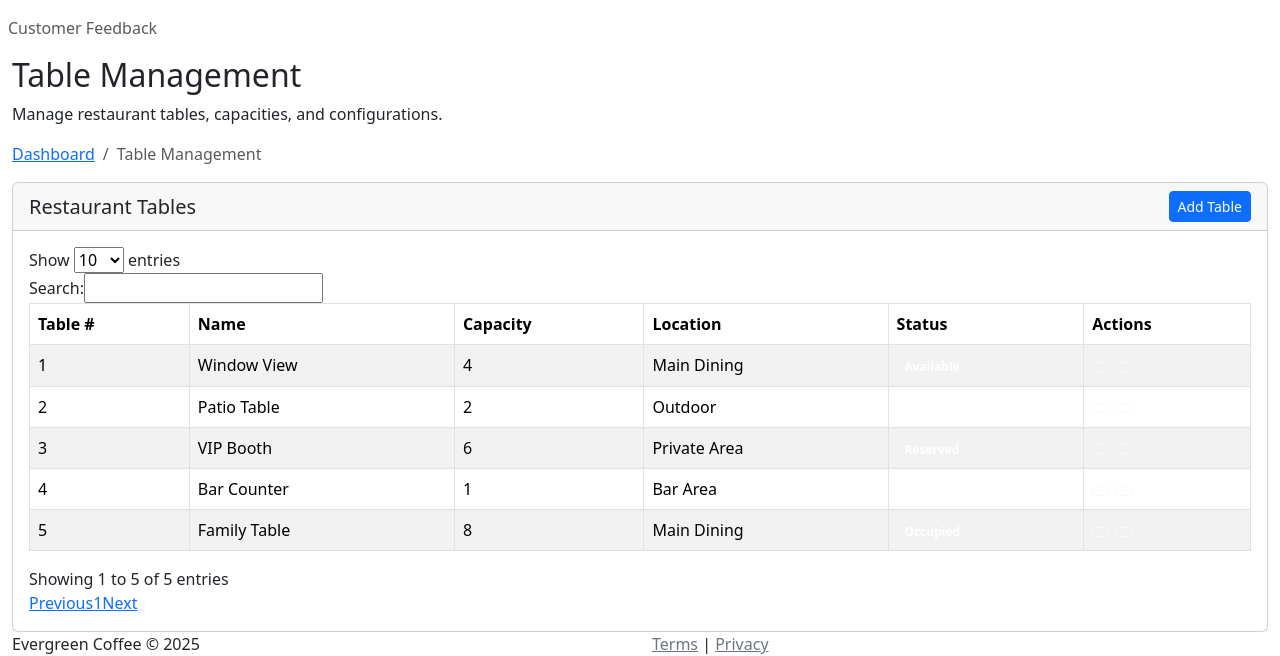
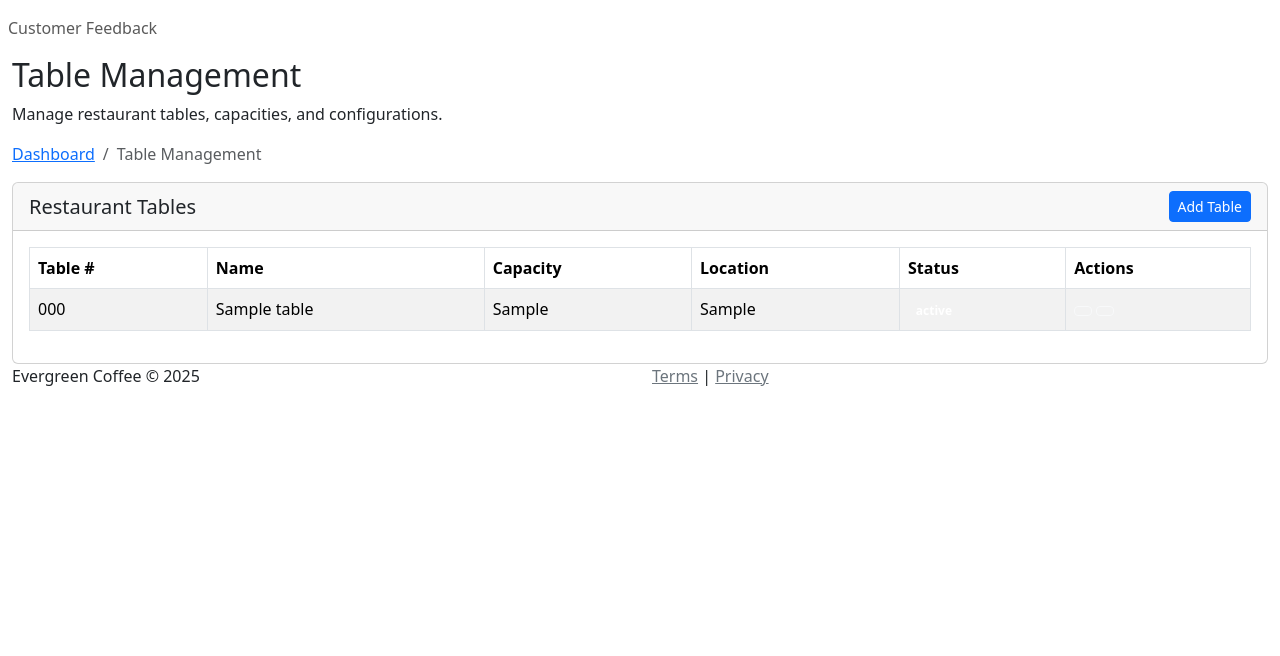
Before and after one commit to mabounkoungou/coffeeshopsystem, a PHP site: page /tables-management.php in a window 1280 px wide. Shown: the part 344-1000 px from the top of the page. After the commit the page ends 730 px from the top, so only its background shows below. Run offline with PHP 8.4, Linux system fonts and the light colour scheme; tables that the repository leaves empty or names only in its code hold one stand-in row (values such as "Sample post"); some libraries are stand-ins or nearby versions.

Commit message:
- Set up database connection using PDO - Created `tables` table with fields: id, table_number, table_name, table_capacity, table_location, table_status - Displayed tables dynamically using PHP and DataTables - Designed modal form for adding new tables - Implemented table addition with form validation and AJAX POST to `add_table.php` - Fixed missing input `name` attributes to enable proper data submission - Implemented table edit functionality using modal, AJAX GET (`get_booking.php`), and POST (`update_table.php`) - Handled DataTable initialization error by correcting JS imports - Added delete functionality via `.delete-btn` using AJAX and `delete_table.php` - Improved UI feedback on success/failure (e.g., alerts, reloads) - Refactored JavaScript for clarity and modularity

```diff
--- /dev/null
+++ b/back/concept-master/pages/fetch_tables.php
@@ -0,0 +1,6 @@
+<?php
+// fetch_tables.php
+require 'connection.php';
+$stmt = $pdo->query("SELECT * FROM tables ORDER BY table_number ASC");
+$tables = $stmt->fetchAll();
+echo json_encode($tables);
--- a/back/concept-master/pages/tables-management.php
+++ b/back/concept-master/pages/tables-management.php
@@ -14,6 +14,55 @@
 </head>
 
 <body>
+    <!-- Edit Table Modal -->
+<div class="modal fade" id="editTableModal" tabindex="-1" role="dialog" aria-labelledby="editTableModalLabel" aria-hidden="true">
+  <div class="modal-dialog" role="document">
+    <form id="editTableForm">
+      <div class="modal-content">
+        <div class="modal-header">
+          <h5 class="modal-title">Edit Table</h5>
+          <button type="button" class="close" data-dismiss="modal">
+            <span>&times;</span>
+          </button>
+        </div>
+        <div class="modal-body">
+          <input type="hidden" id="editTableId">
+          <div class="form-group">
+            <label for="editTableNumber">Table Number</label>
+            <input type="number" id="editTableNumber" class="form-control" required>
+          </div>
+          <div class="form-group">
+            <label for="editTableName">Name</label>
+            <input type="text" id="editTableName" class="form-control" required>
+          </div>
+          <div class="form-group">
+            <label for="editTableCapacity">Capacity</label>
+            <select id="editTableCapacity" class="form-control" required>
+              <option>1</option><option>2</option><option>4</option><option>6</option><option>8</option><option>10+</option>
+            </select>
+          </div>
+          <div class="form-group">
+            <label for="editTableLocation">Location</label>
+            <select id="editTableLocation" class="form-control" required>
+              <option>Main Dining</option><option>Outdoor</option><option>Bar Area</option><option>Private Room</option><option>VIP Section</option>
+            </select>
+          </div>
+          <div class="form-group">
+            <label for="editTableStatus">Status</label>
+            <select id="editTableStatus" class="form-control" required>
+              <option>Available</option><option>Reserved</option><option>Occupied</option><option>Maintenance</option>
+            </select>
+          </div>
+        </div>
+        <div class="modal-footer">
+          <button type="button" class="btn btn-secondary" data-dismiss="modal">Cancel</button>
+          <button type="button" class="btn btn-primary" id="saveEditTableBtn">Save Changes</button>
+        </div>
+      </div>
+    </form>
+  </div>
+</div>
+
     <div class="dashboard-main-wrapper">
         <!-- Header (Maintained exactly as in original) -->
         <div class="dashboard-header">
@@ -237,81 +286,49 @@
                                                 </tr>
                                             </thead>
                                             <tbody>
-                                                <tr>
-                                                    <td>1</td>
-                                                    <td>Window View</td>
-                                                    <td>4</td>
-                                                    <td>Main Dining</td>
-                                                    <td><span class="badge badge-success">Available</span></td>
+                                              <?php
+require 'connection.php'; // Path to DB connection file
+
+$stmt = $pdo->prepare("SELECT * FROM tables ORDER BY table_number ASC");
+$stmt->execute();
+$tables = $stmt->fetchAll(PDO::FETCH_ASSOC);
+
+foreach ($tables as $table) {
+    $badgeClass = '';
+    switch (strtolower($table['table_status'])) {
+        case 'available':
+            $badgeClass = 'badge-success';
+            break;
+        case 'reserved':
+            $badgeClass = 'badge-warning';
+            break;
+        case 'occupied':
+            $badgeClass = 'badge-danger';
+            break;
+        default:
+            $badgeClass = 'badge-secondary';
+            break;
+    }
+
+    echo "<tr>
+        <td>{$table['table_number']}</td>
+        <td>{$table['table_name']}</td>
+        <td>{$table['table_capacity']}</td>
+        <td>{$table['table_location']}</td>
+        <td><span class='badge {$badgeClass}'>{$table['table_status']}</span></td>
         <td>
-                                                        <button class="btn btn-sm btn-outline-light" data-toggle="tooltip" title="Edit">
-                                                            <i class="far fa-edit"></i>
+            <button class='btn btn-sm btn-outline-light edit-btn' data-id='{$table['id']}' data-toggle='tooltip' title='Edit'>
+                <i class='far fa-edit'></i>
             </button>
-                                                        <button class="btn btn-sm btn-outline-light" data-toggle="tooltip" title="Delete">
-                                                            <i class="far fa-trash-alt"></i>
+            <button class='btn btn-sm btn-outline-light delete-btn' data-id='{$table['id']}' data-toggle='tooltip' title='Delete'>
+                <i class='far fa-trash-alt'></i>
             </button>
         </td>
-                                                </tr>
-                                                <tr>
-                                                    <td>2</td>
-                                                    <td>Patio Table</td>
-                                                    <td>2</td>
-                                                    <td>Outdoor</td>
-                                                    <td><span class="badge badge-success">Available</span></td>
-                                                    <td>
-                                                        <button class="btn btn-sm btn-outline-light" data-toggle="tooltip" title="Edit">
-                                                            <i class="far fa-edit"></i>
-                                                        </button>
-                                                        <button class="btn btn-sm btn-outline-light" data-toggle="tooltip" title="Delete">
-                                                            <i class="far fa-trash-alt"></i>
-                                                        </button>
-                                                    </td>
-                                                </tr>
-                                                <tr>
-                                                    <td>3</td>
-                                                    <td>VIP Booth</td>
-                                                    <td>6</td>
-                                                    <td>Private Area</td>
-                                                    <td><span class="badge badge-warning">Reserved</span></td>
-                                                    <td>
-                                                        <button class="btn btn-sm btn-outline-light" data-toggle="tooltip" title="Edit">
-                                                            <i class="far fa-edit"></i>
-                                                        </button>
-                                                        <button class="btn btn-sm btn-outline-light" data-toggle="tooltip" title="Delete">
-                                                            <i class="far fa-trash-alt"></i>
-                                                        </button>
-                                                    </td>
-                                                </tr>
-                                                <tr>
-                                                    <td>4</td>
-                                                    <td>Bar Counter</td>
-                                                    <td>1</td>
-                                                    <td>Bar Area</td>
-                                                    <td><span class="badge badge-success">Available</span></td>
-                                                    <td>
-                                                        <button class="btn btn-sm btn-outline-light" data-toggle="tooltip" title="Edit">
-                                                            <i class="far fa-edit"></i>
-                                                        </button>
-                                                        <button class="btn btn-sm btn-outline-light" data-toggle="tooltip" title="Delete">
-                                                            <i class="far fa-trash-alt"></i>
-                                                        </button>
-                                                    </td>
-                                                </tr>
-                                                <tr>
-                                                    <td>5</td>
-                                                    <td>Family Table</td>
-                                                    <td>8</td>
-                                                    <td>Main Dining</td>
-                                                    <td><span class="badge badge-danger">Occupied</span></td>
-                                                    <td>
-                                                        <button class="btn btn-sm btn-outline-light" data-toggle="tooltip" title="Edit">
-                                                            <i class="far fa-edit"></i>
-                                                        </button>
-                                                        <button class="btn btn-sm btn-outline-light" data-toggle="tooltip" title="Delete">
-                                                            <i class="far fa-trash-alt"></i>
-                                                        </button>
-                                                    </td>
-                                                </tr>
+    </tr>";
+}
+?>
+
+
                                             </tbody>
                                         </table>
                                     </div>
@@ -331,18 +348,18 @@
                                     </button>
                                 </div>
                                 <div class="modal-body">
-                                    <form>
+                                   <form method="POST" action="add_table.php" id="addTableForm">
     <div class="form-group">
         <label for="tableNumber">Table Number</label>
-                                            <input type="number" class="form-control" id="tableNumber" required>
+        <input type="number" class="form-control" id="tableNumber" name="tableNumber" required>
     </div>
     <div class="form-group">
         <label for="tableName">Table Name/Description</label>
-                                            <input type="text" class="form-control" id="tableName" placeholder="e.g. Window View, VIP Booth">
+        <input type="text" class="form-control" id="tableName" name="tableName" placeholder="e.g. Window View, VIP Booth" required>
     </div>
     <div class="form-group">
         <label for="tableCapacity">Capacity</label>
-                                            <select class="form-control" id="tableCapacity">
+        <select class="form-control" id="tableCapacity" name="tableCapacity" required>
             <option>1</option>
             <option>2</option>
             <option>4</option>
@@ -353,7 +370,7 @@
     </div>
     <div class="form-group">
         <label for="tableLocation">Location</label>
-                                            <select class="form-control" id="tableLocation">
+        <select class="form-control" id="tableLocation" name="tableLocation" required>
             <option>Main Dining</option>
             <option>Outdoor</option>
             <option>Bar Area</option>
@@ -363,7 +380,7 @@
     </div>
     <div class="form-group">
         <label for="tableStatus">Initial Status</label>
-                                            <select class="form-control" id="tableStatus">
+        <select class="form-control" id="tableStatus" name="tableStatus" required>
             <option>Available</option>
             <option>Reserved</option>
             <option>Occupied</option>
@@ -374,7 +391,7 @@
   </div>
                                 <div class="modal-footer">
                                     <button type="button" class="btn btn-secondary" data-dismiss="modal">Cancel</button>
-                                    <button type="button" class="btn btn-primary">Save Table</button>
+                                    <button type="button" class="btn btn-primary" id="saveTableBtn">Save Table</button>
                                 </div>
                             </div>
                         </div>
@@ -406,18 +423,155 @@
     <script src="../assets/vendor/datatables/js/jquery.dataTables.min.js"></script>
     <script src="../assets/vendor/datatables/js/dataTables.bootstrap4.min.js"></script>
     <script src="../assets/libs/js/main-js.js"></script>
+    <script>
+    $('#saveTableBtn').on('click', function () {
+    const data = {
+        tablenumber: $('#tableNumber').val(),
+        tablename: $('#tableName').val(),
+        tablecapacity: $('#tableCapacity').val(),
+        tablelocation: $('#tableLocation').val(),
+        tablestatus: $('#tableStatus').val()
+    };
 
-    <script>
-        $(document).ready(function() {
-            // Initialize DataTable
-            $('#tablesList').DataTable({
-                "order": [[0, "asc"]],
-                "responsive": true
+    $.ajax({
+        url: 'add_table.php',
+        method: 'POST',
+        data: data,
+        dataType: 'json',
+        success: function (response) {
+            if (response.success) {
+                alert("✅ Table added successfully!");
+                $('#addTableModal').modal('hide');
+                location.reload();
+            } else {
+                alert("❌ Failed: " + (response.error || "Something went wrong."));
+            }
+        },
+        error: function () {
+            alert("❌ Server error. Please check the console.");
+        }
+    });
 });
 
-            // Initialize tooltips
-            $('[data-toggle="tooltip"]').tooltip();
+$('.edit-btn').on('click', function () {
+    const id = $(this).data('id');
+
+    $.get('get_table.php', { id }, function (data) {
+        if (data) {
+            $('#editTableId').val(data.id);
+            $('#editTableNumber').val(data.table_number);
+            $('#editTableName').val(data.table_name);
+            $('#editTableCapacity').val(data.table_capacity);
+            $('#editTableLocation').val(data.table_location);
+            $('#editTableStatus').val(data.table_status);
+            $('#editTableModal').modal('show');
+        } else {
+            alert("Table not found.");
+        }
+    }, 'json');
 });
+
+$('#saveEditTableBtn').on('click', function () {
+    const data = {
+        id: $('#editTableId').val(),
+        tablenumber: $('#editTableNumber').val(),
+        tablename: $('#editTableName').val(),
+        tablecapacity: $('#editTableCapacity').val(),
+        tablelocation: $('#editTableLocation').val(),
+        tablestatus: $('#editTableStatus').val()
+    };
+
+    $.ajax({
+        url: 'update_table.php',
+        method: 'POST',
+        data: data,
+        dataType: 'json',
+        success: function (response) {
+            if (response.success) {
+                alert("Table updated!");
+                $('#editTableModal').modal('hide');
+                location.reload();
+            } else {
+                alert("Update failed: " + (response.error || "Unknown error"));
+            }
+        },
+        error: function () {
+            alert("Server error.");
+        }
+    });
+});
+$('.edit-btn').on('click', function () {
+    const id = $(this).data('id');
+
+    $.get('get_table.php', { id }, function (data) {
+        if (data) {
+            $('#editTableId').val(data.id);
+            $('#editTableNumber').val(data.table_number);
+            $('#editTableName').val(data.table_name);
+            $('#editTableCapacity').val(data.table_capacity);
+            $('#editTableLocation').val(data.table_location);
+            $('#editTableStatus').val(data.table_status);
+            $('#editTableModal').modal('show');
+        } else {
+            alert("Table not found.");
+        }
+    }, 'json');
+});
+
+$('#saveEditTableBtn').on('click', function () {
+    const data = {
+        id: $('#editTableId').val(),
+        tablenumber: $('#editTableNumber').val(),
+        tablename: $('#editTableName').val(),
+        tablecapacity: $('#editTableCapacity').val(),
+        tablelocation: $('#editTableLocation').val(),
+        tablestatus: $('#editTableStatus').val()
+    };
+
+    $.ajax({
+        url: 'update_table.php',
+        method: 'POST',
+        data: data,
+        dataType: 'json',
+        success: function (response) {
+            if (response.success) {
+                alert("Table updated!");
+                $('#editTableModal').modal('hide');
+                location.reload();
+            } else {
+                alert("Update failed: " + (response.error || "Unknown error"));
+            }
+        },
+        error: function () {
+            alert("Server error.");
+        }
+    });
+});
+$(document).on('click', '.delete-btn', function () {
+    const tableId = $(this).data('id');
+
+    if (confirm("Are you sure you want to delete this table?")) {
+        $.ajax({
+            url: 'delete_table.php',
+            method: 'POST',
+            data: { id: tableId },
+            dataType: 'json',
+            success: function (response) {
+                if (response.success) {
+                    alert("Table deleted successfully!");
+                    location.reload();
+                } else {
+                    alert("Failed to delete table: " + response.error);
+                }
+            },
+            error: function () {
+                alert("Server error.");
+            }
+        });
+    }
+});
+
+
     </script>
 </body>
 </html>
```
Also changed, not shown: back/concept-master/pages/add_table.php (added, +32 -0 lines), back/concept-master/pages/delete_table.php (added, +18 -0 lines), back/concept-master/pages/get_table.php (added, +8 -0 lines), back/concept-master/pages/update_table.php (added, +39 -0 lines). Lines whose indentation alone changed are shown as unchanged.
